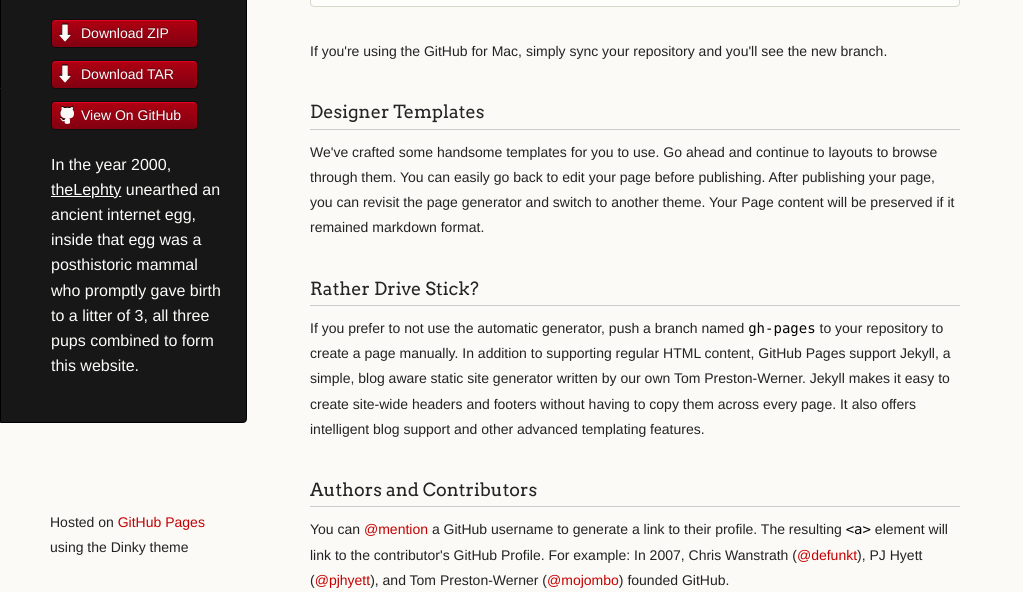
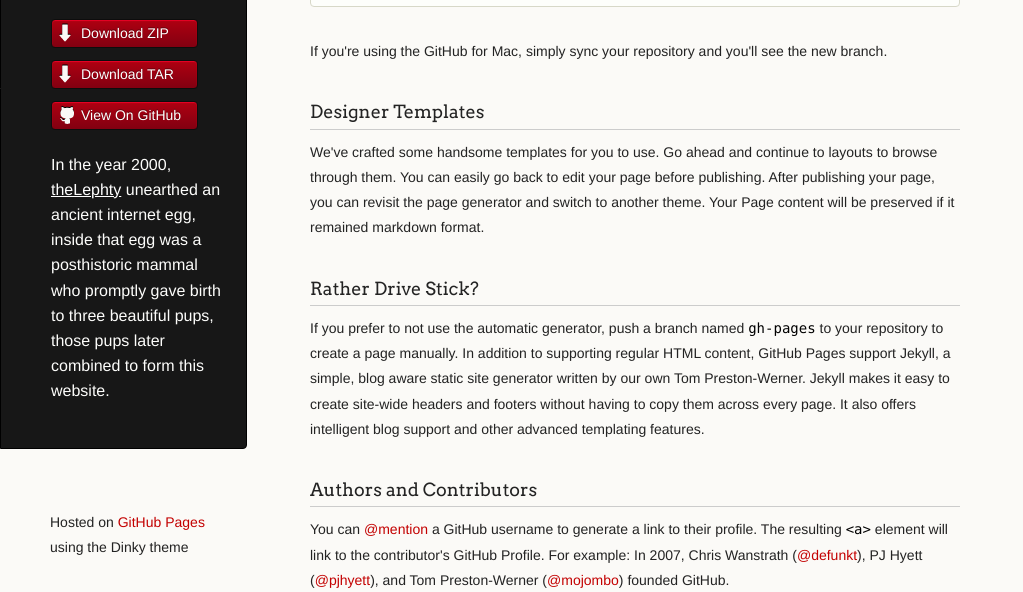
Before and after one commit to JohnnyPrime/webunets, a plain HTML site: page index.html in a window 1280 px wide. Shown: the part 208-800 px from the top of the page, without its empty margins (0-1023 px from the left). Drawn offline with Linux system fonts and the light colour scheme.

Commit message:
Update index.html

```diff
--- a/index.html
+++ b/index.html
@@ -25,7 +25,7 @@
           <li><a class="buttons github" href="https://github.com/theLephty/webunets">View On GitHub</a></li>
         </ul>
 
-        <p class="header">In the year 2000, <a class="header name" href="https://github.com/theLephty">theLephty</a> unearthed an ancient internet egg, inside that egg was a posthistoric mammal who promptly gave birth to a litter of 3, all three pups combined to form this website.</p>
+        <p class="header">In the year 2000, <a class="header name" href="https://github.com/theLephty">theLephty</a> unearthed an ancient internet egg, inside that egg was a posthistoric mammal who promptly gave birth to three beautiful pups, those pups later combined to form this website.</p>
 
 
       </header>
```
